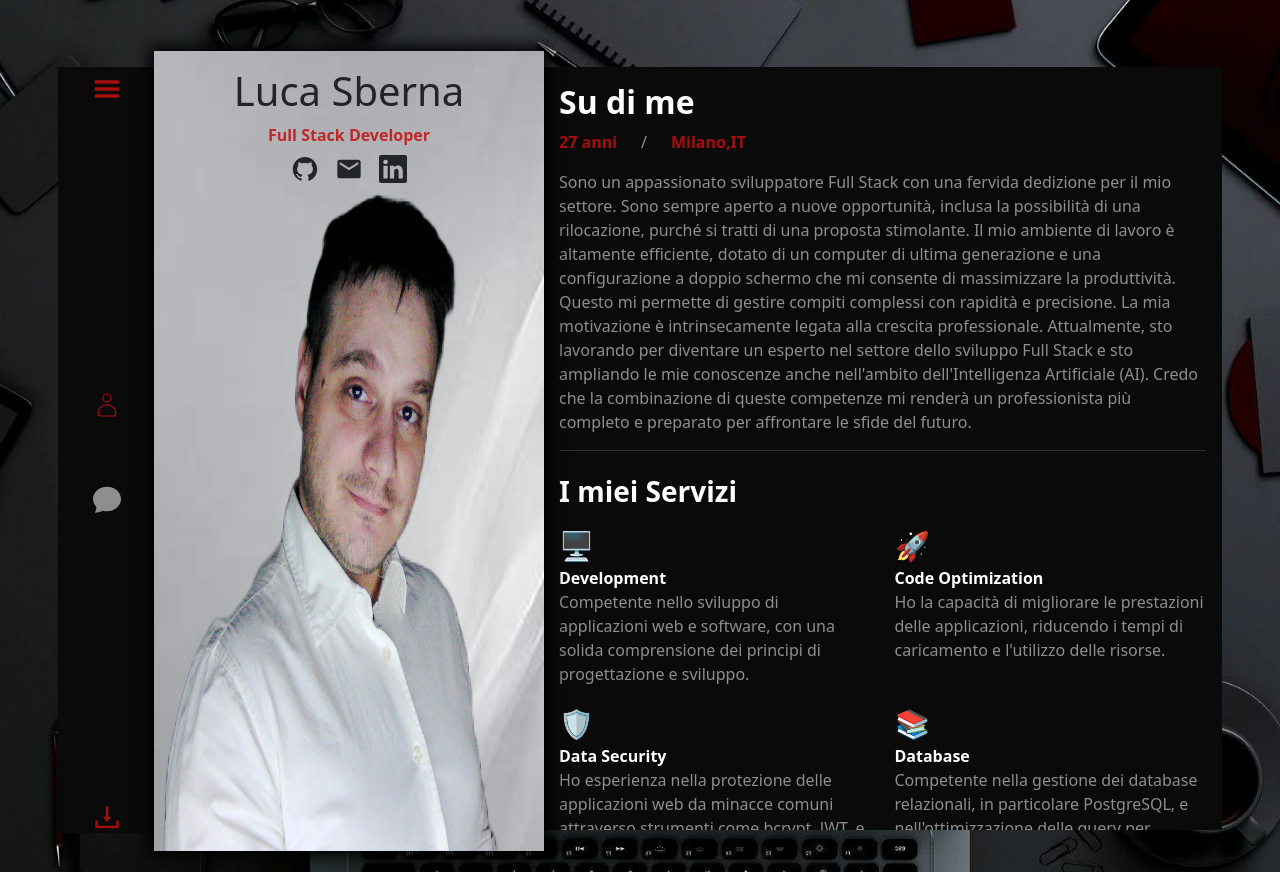
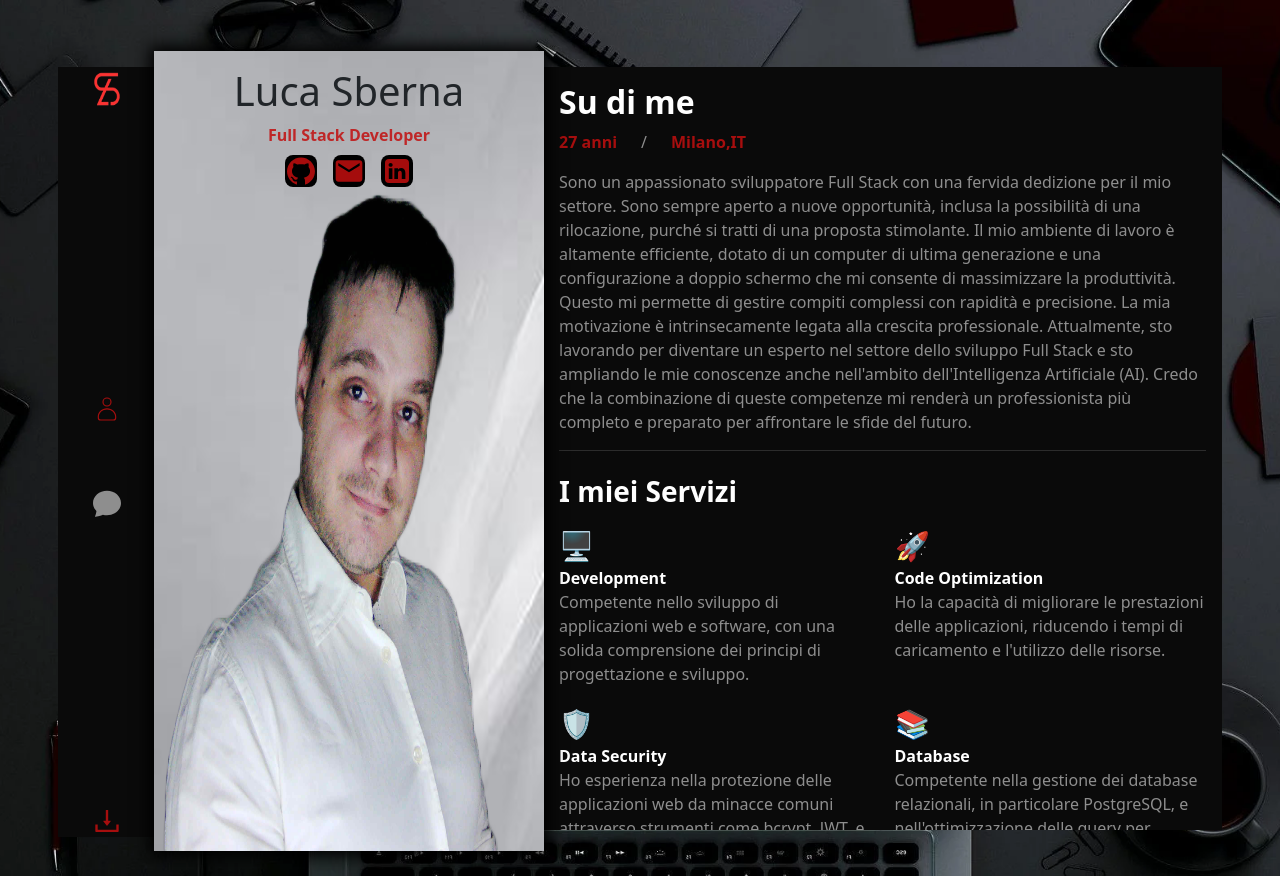
Before and after one commit to Luca-Sberna/PORTFOLIO, a React (Create React App) app in the folder portfolio/: page / in a window 1280 px wide. Built offline with nearby package versions, Linux system fonts and the light colour scheme; some icons are missing.

Commit message:
adjust logo and social icons

```diff
--- a/portfolio/src/App.scss
+++ b/portfolio/src/App.scss
@@ -52,6 +52,11 @@
   .social {
     bottom: unset;
   }
+}
+
+.logo {
+  width: 30px;
+  height: 40px;
 }
 .template-secondary {
   z-index: 0;
--- a/portfolio/src/components/Home.jsx
+++ b/portfolio/src/components/Home.jsx
@@ -39,25 +39,25 @@ const Home = () => {
                 <Link
                   target="_blank"
                   to={"https://github.com/Luca-Sberna"}
-                  className="text-reset "
+                  className="red  "
                 >
-                  <AiFillGithub className="img-hover fs-3 me-3" />
+                  <AiFillGithub className="img-hover fs-2 bg-black rounded-3" />
                 </Link>
                 <Link
                   target="_blank"
                   to={`mailto:${"sberna.luca.dev@gmail.com"}`}
-                  className="text-reset "
+                  className="red mx-3 "
                 >
-                  <MdEmail className="img-hover fs-3 me-3" />
+                  <MdEmail className="img-hover fs-2 bg-black rounded-3" />
                 </Link>
                 <Link
                   target="_blank"
                   to={
                     "https://www.linkedin.com/in/luca-sberna-full-stack-developer/"
                   }
-                  className="text-reset _blank"
+                  className=" _blank red "
                 >
-                  <BsLinkedin className="img-hover fs-3" />
+                  <BsLinkedin className="img-hover fs-2 p-1 bg-black rounded-3" />
                 </Link>
               </div>
             </div>
--- a/portfolio/src/components/Sidebar.jsx
+++ b/portfolio/src/components/Sidebar.jsx
@@ -6,6 +6,7 @@ import { CiUser } from "react-icons/ci";
 import { PiBagSimpleFill } from "react-icons/pi";
 import { BsFillChatFill } from "react-icons/bs";
 import { Link, useLocation } from "react-router-dom";
+import logo from "../assets/imgs/Laries Script2.png";
 
 const Sidebar = () => {
   const location = useLocation(); // Ottieni la posizione corrente
@@ -18,8 +19,8 @@ const Sidebar = () => {
   return (
     <Row className="sidebar flex-column g-5 d-flex align-items-center">
       <Col className="d-flex justify-content-center align-items-center">
-        <Link className="red">
-          <GiHamburgerMenu className="img-hover fs-3 mt-2" />
+        <Link to={"/"} className="red">
+          <img src={logo} alt={logo} className="logo pt-1" />
         </Link>
       </Col>
 
--- a/portfolio/src/components/Topbar.jsx
+++ b/portfolio/src/components/Topbar.jsx
@@ -6,6 +6,7 @@ import { CiUser } from "react-icons/ci";
 import { PiBagSimpleFill } from "react-icons/pi";
 import { BsFillChatFill } from "react-icons/bs";
 import { Link, useLocation } from "react-router-dom";
+import logo from "../assets/imgs/Laries Script2.png";
 
 const Topbar = () => {
   const location = useLocation(); // Ottieni la posizione corrente
@@ -18,7 +19,7 @@ const Topbar = () => {
     <div className="topbar w-100 px-2 bg-custom  d-flex justify-content-between align-items-center">
       <div>
         <Link to={"/"} className="red">
-          <GiHamburgerMenu className="img-hover fs-3" />
+          <img src={logo} alt={logo} className="logo pt-1 h-75" />
         </Link>
       </div>
 
```
Also changed, not shown: portfolio/src/assets/imgs/Laries Script2.png (added).
